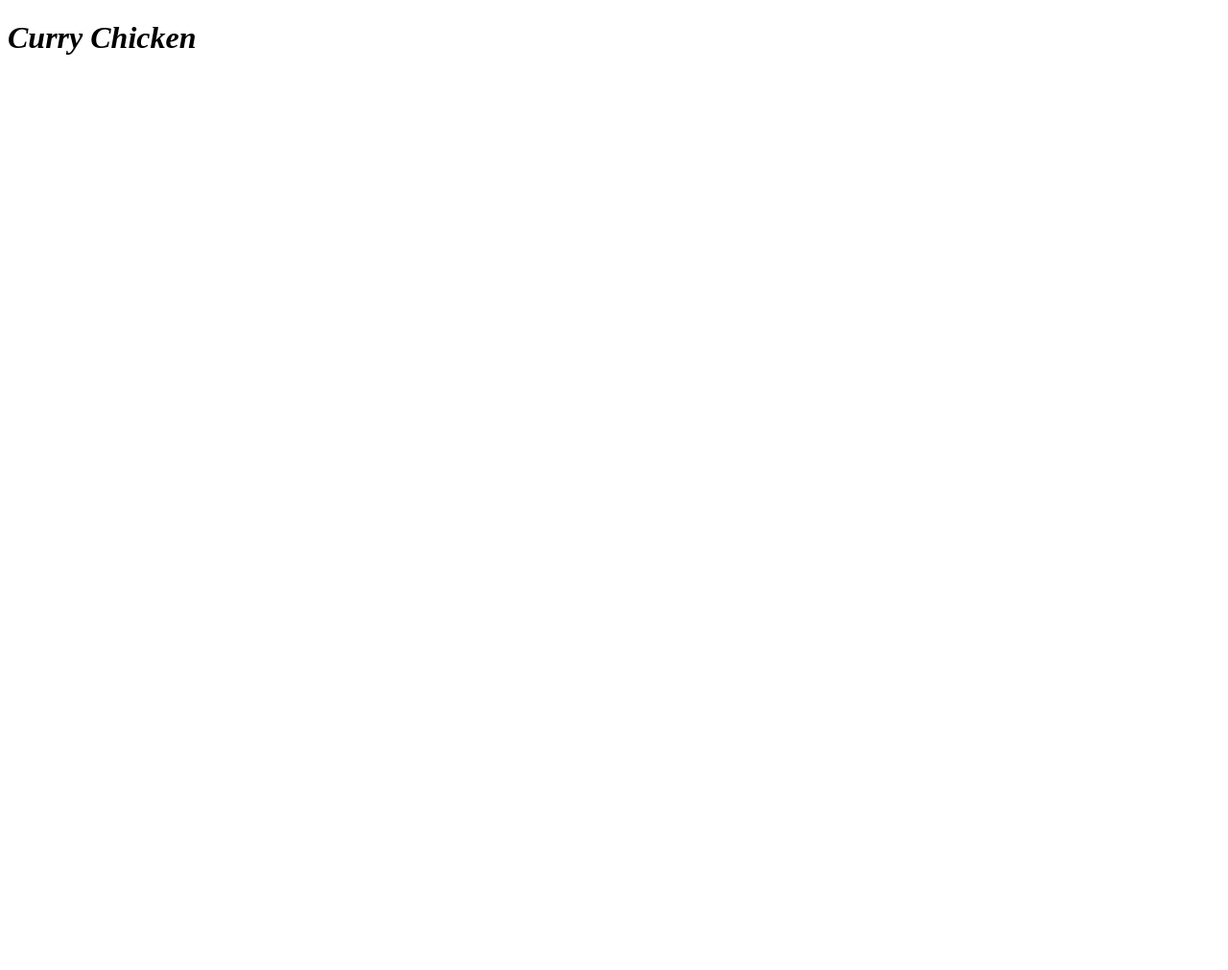
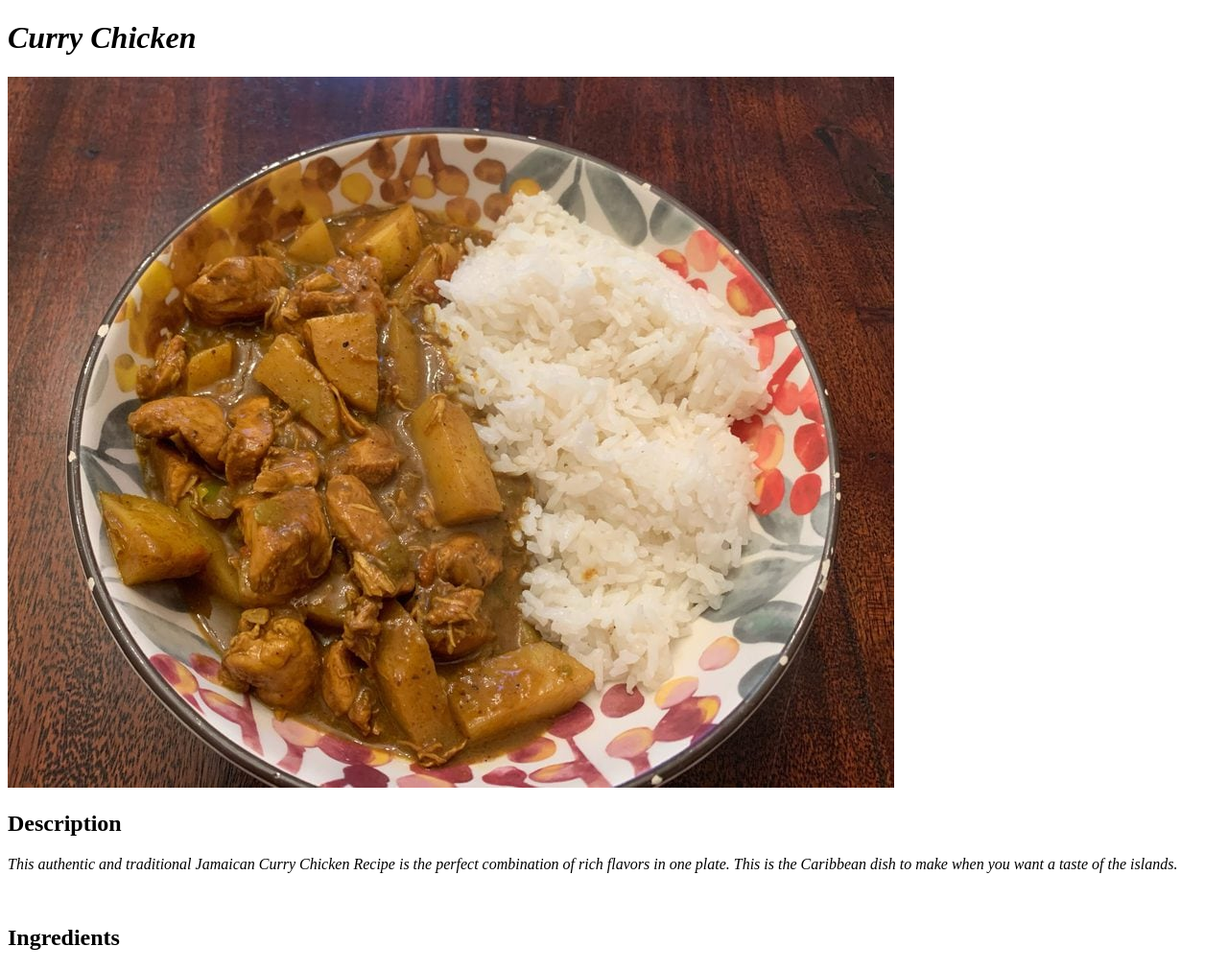
Before and after one commit to josiah34/odin-recipes, a plain HTML site: page curry_chicken.html in a window 1280 px wide. Shown: the whole page at 96% size. Before the commit the page ends 800 px from the top, so only its background shows below. Drawn offline with Linux system fonts and the light colour scheme.

Commit message:
html
curry chicken

```diff
--- a/curry_chicken.html
+++ b/curry_chicken.html
@@ -1,5 +1,5 @@
 <!DOCTYPE html>
-<html>
+<html lang="en">
     <head>
         <meta charset="UTF-8">
         <meta http-equiv="X-UA-Compatible" content="IE=edge">
@@ -8,5 +8,12 @@
     </head>
     <body>
         <h1 id="top"><i>Curry Chicken</i></h1>
+        <img src="Images/currychicken.jpg" alt="curry chicken">
+        <h2>Description</h2>
+        <p><i>This authentic and traditional Jamaican Curry Chicken Recipe is the perfect combination of rich flavors in one plate. This is the Caribbean dish to make when you want a taste of the islands.</i> </p>
+        <br>
+        <h2>Ingredients</h2>
+
+
     </body>
 </html>
```
Also changed, not shown: Images/currychicken.jpg (added).
